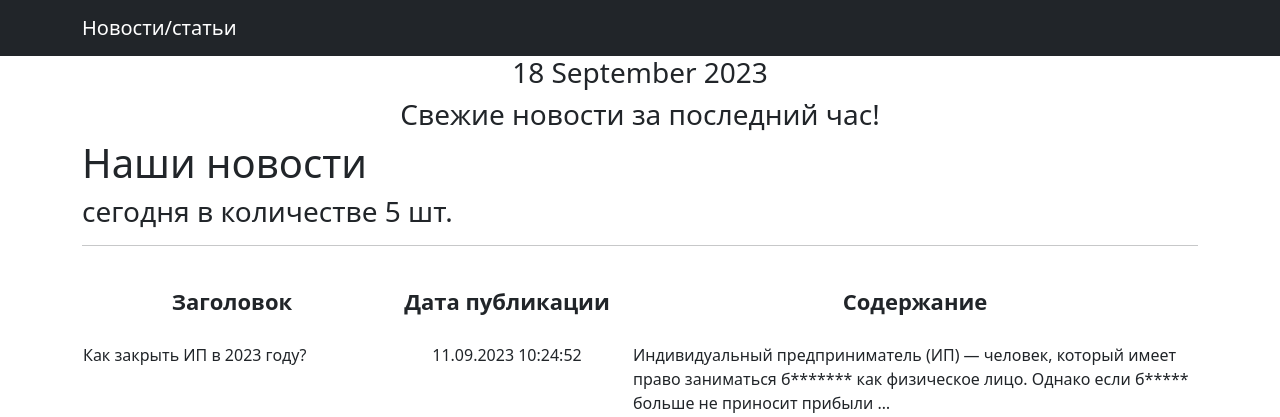
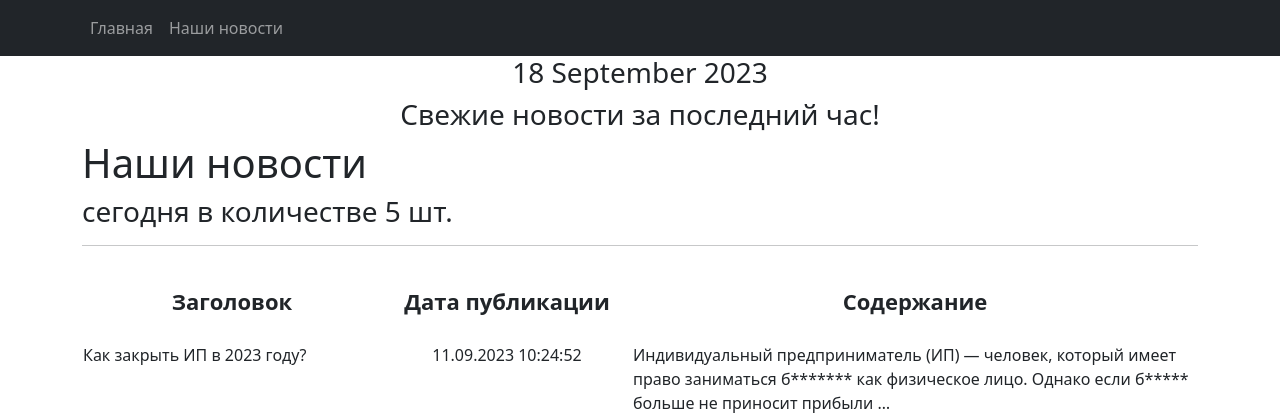
Before and after one commit to SergeyK1983/RepNewsPortal, a Django app: page /news/ in a window 1280 px wide. Shown: the top 417 px of the page. Run offline with Django 4.2, Linux system fonts and the light colour scheme; data comes from the database, SQL or seed files in the repository; some libraries are stand-ins or nearby versions.

Commit message:
commit_work9

```diff
--- a/NewsPaper/NewsPaper/urls.py
+++ b/NewsPaper/NewsPaper/urls.py
@@ -16,7 +16,7 @@ Including another URLconf
 """
 from django.contrib import admin
 from django.urls import path, include
-from news.views import index  # Выбрана рабочая папка NewsPaper в меню папки: "Mark Directory as"
+from .views import index  # Выбрана рабочая папка NewsPaper в меню папки: "Mark Directory as"
 from news.views import page_not_found
 
 urlpatterns = [
--- /dev/null
+++ b/NewsPaper/NewsPaper/views.py
@@ -0,0 +1,5 @@
+from django.shortcuts import render
+
+
+def index(request):  # HttpRequest
+    return render(request, template_name='index.html')
--- a/NewsPaper/news/urls.py
+++ b/NewsPaper/news/urls.py
@@ -10,7 +10,7 @@ urlpatterns = [
    # Т.к. наше объявленное представление является классом,
    # а Django ожидает функцию, нам надо представить этот класс в виде view.
    # Для этого вызываем метод as_view.
-   path('', NewsList.as_view()),
+   path('', NewsList.as_view(), name='news'),
    # pk — это первичный ключ товара, который будет выводиться у нас в шаблон
    # int — указывает на то, что принимаются только целочисленные значения
    path('<int:id>', PostDetail.as_view()),
--- a/NewsPaper/news/views.py
+++ b/NewsPaper/news/views.py
@@ -6,13 +6,6 @@ from django.http import HttpResponse, HttpResponseNotFound
 from .models import Post
 import os
 from pathlib import Path
-
-
-def index(request):  # HttpRequest
-    index_dir = os.path.join(Path(__file__).resolve().parent.parent, 'templates')
-    now = datetime.now()
-    html = "<html><body>It is now %s.</body></html>" % now   # os.path.join(index_dir, 'index.html')
-    return HttpResponse("/news")
 
 
 def page_not_found(request, exception):
--- a/NewsPaper/templates/flatpages/default.html
+++ b/NewsPaper/templates/flatpages/default.html
@@ -16,7 +16,7 @@
         <!-- Responsive navbar-->
         <nav class="navbar navbar-expand-lg navbar-dark bg-dark static-top">
             <div class="container">
-                <a class="navbar-brand" href="#"> Новости/статьи </a>
+                <!--<a class="navbar-brand" href="#"> Новости/статьи </a>-->
                 <button class="navbar-toggler" type="button" data-toggle="collapse"
                         data-bs-target="#navbarResponsive"
                         aria-controls="navbarResponsive" aria-expanded="false"
@@ -25,15 +25,15 @@
                 </button>
                 <div class="collapse navbar-collapse" id="navbarResponsive">
                     <ul class="navbar-nav ml-auto">
-                        <!-- <li class="nav-item active">
-                            <a class="nav-link" href="/">Home
-                                <span class="sr-only">(current)</span>
+                        <li class="nav-item active">
+                            <a class="nav-link" href="/">Главная
+                                <!--<span class="sr-only">(current)</span>-->
                             </a>
                         </li>
                         <li class="nav-item">
-                            <a class="nav-link" href="/about/">SkillLesson</a>
+                            <a class="nav-link" href="/news/">Наши новости</a>
                         </li>
-                        <li class="nav-item">
+                        <!--<li class="nav-item">
                             <a class="nav-link" href="/contacts/">Contacts</a>
                         </li>
                         <li class="nav-item">
--- a/NewsPaper/templates/index.html
+++ b/NewsPaper/templates/index.html
@@ -8,5 +8,7 @@
 <!-- В контенте на странице мы выводим все новости -->
 {% block content %}
 <h1> Новостной портал </h1>
-<p> index </p>
+
+<!-- <p><a href="/news/"> Читать полностью ... </a></p> -->
+
 {% endblock content %}
--- a/NewsPaper/templates/news.html
+++ b/NewsPaper/templates/news.html
@@ -33,7 +33,7 @@
                     <td align="left" valign="top" height="80"> {{post.title|censor}} </td>
                     <td align="center" valign="top"> {{post.date_create|date:'d.m.Y H:i:s'}} </td>  <!-- привести к нужному часовому поясу -->
                     <td align="left" valign="top"> {{post.article|truncatewords:20|censor}}<br>
-                        <p><a href="{{post.id}}" target="_blank"> Читать полностью ... </a></p>
+                        <p><a href="{{post.id}}" > Читать полностью ... </a></p> <!-- Если добавить target="_blank", то будет открываться в новом окне -->
                     </td>
                 </tr>
             {% endfor %}
```
